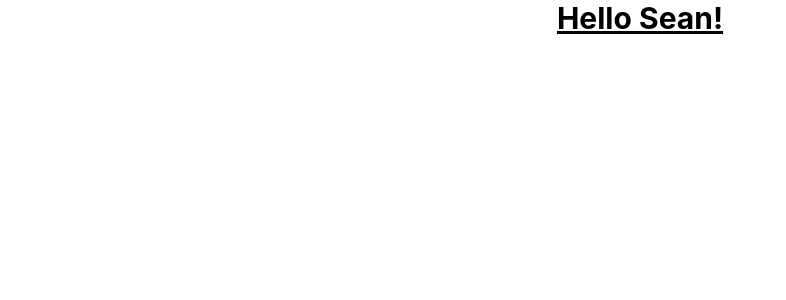
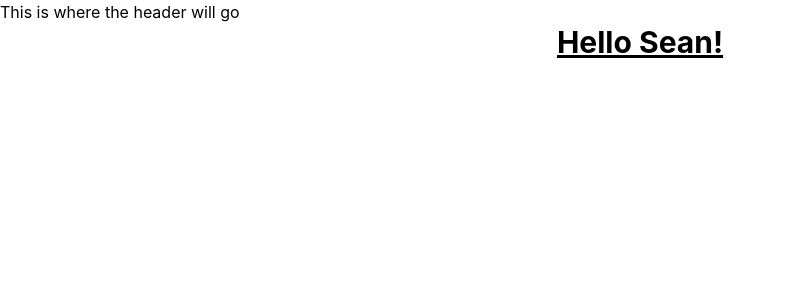
Before and after one commit to JamesDiStef/jameswebsite2, a React (Create React App) app: page / in a window 1280 px wide. Shown: the top 300 px of the page, without its empty margins (0-786 px from the left). Built offline with nearby package versions, Linux system fonts and the light colour scheme.

Commit message:
header component starter

```diff
--- a/src/App.js
+++ b/src/App.js
@@ -1,19 +1,14 @@
-import logo from "./logo.svg";
+import Header from "./Header";
 import "./App.css";
 
 function App() {
   return (
-    <span className="flex justify-center align-middle">
-      <h1 className="float-bottom text-3xl font-bold underline">Hello Sean!</h1>
-
-      {/* <div class="w-full h-screen bg-gray-200 flex justify-center items-center">
-        <div class="bg-gray-400 w-96 h-96 relative z-0">
-          <p class="italic text-bold bd-red-100 font-serif">Map</p>
-          <div class="absolute inset-0 flex justify-center items-center z-10">
-            <p class="text-2xl font-bold">You suck</p>
-          </div>
-        </div>
-      </div> */}
+    <span>
+      <Header />
+      <h1 className="flex justify-center float-top text-3xl font-bold underline pb-10">
+        Hello Sean!
+      </h1>
+      <br />
     </span>
   );
 }
--- /dev/null
+++ b/src/Header.js
@@ -0,0 +1,5 @@
+function Header() {
+  return <span>This is where the header will go</span>;
+}
+
+export default Header;
```
